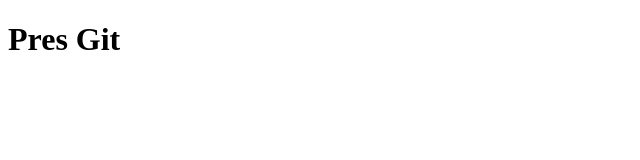
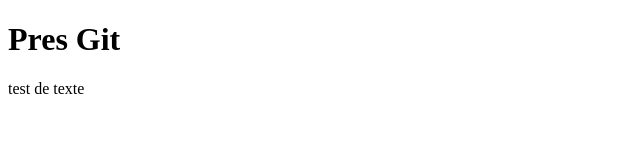
Before and after one commit to JulienVic/GitDos, a plain HTML site: page index.html in a window 1280 px wide. Shown: the full height of the page, 0-640 px from the left. Drawn offline with Linux system fonts and the light colour scheme.

Commit message:
modif index html

```diff
--- a/index.html
+++ b/index.html
@@ -8,5 +8,6 @@
 </head>
 <body>
     <h1>Pres Git</h1>
+    <p>test de texte</p>
 </body>
 </html>
```
